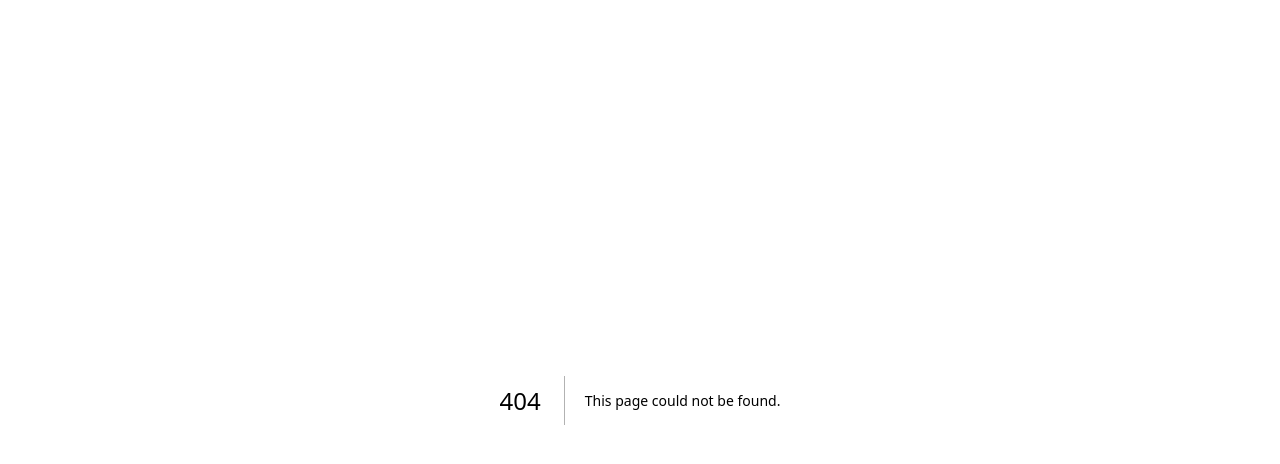
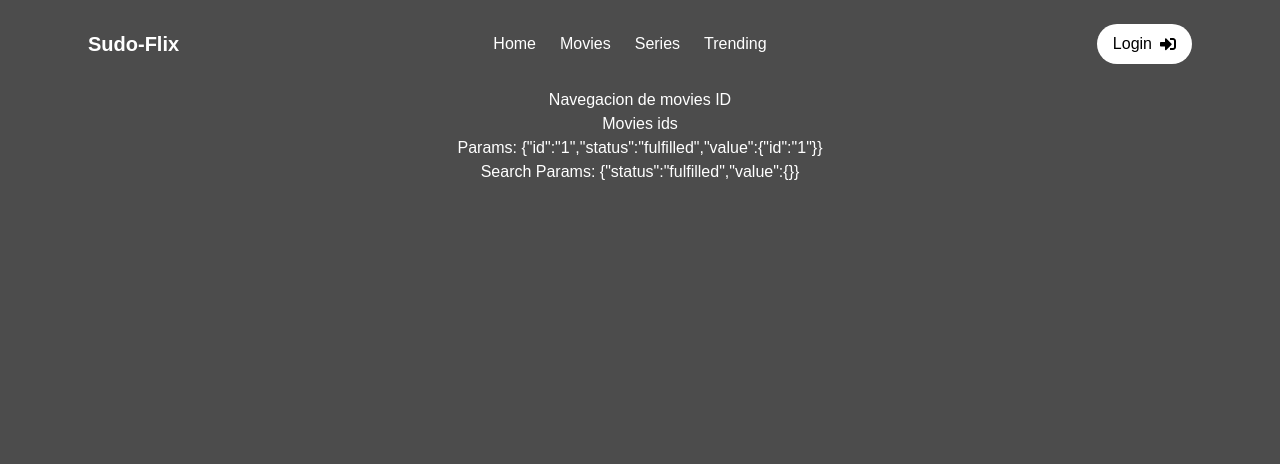
Before and after one commit to AndresDiagoM/movie-nextjs-app, a Next.js app: page /movies/1 in a window 1280 px wide. Before the commit this address had no page. Shown: the top 464 px of the page. Built offline with nearby package versions, Linux system fonts and the light colour scheme.

Commit message:
:construction: ClientLayout for background in navigation

```diff
--- /dev/null
+++ b/src/app/client_layout.tsx
@@ -0,0 +1,85 @@
+"use client";
+
+import localFont from "next/font/local";
+import Link from "next/link";
+import { usePathname } from "next/navigation";
+import { FaSignInAlt } from "react-icons/fa";
+import "./globals.css";
+
+// Fonts
+const geistSans = localFont({
+	src: "./fonts/GeistVF.woff",
+	variable: "--font-geist-sans",
+	weight: "100 900",
+});
+const geistMono = localFont({
+	src: "./fonts/GeistMonoVF.woff",
+	variable: "--font-geist-mono",
+	weight: "100 900",
+});
+
+export default function ClientLayout({
+	children,
+}: {
+	children: React.ReactNode;
+}) {
+	const pathname = usePathname();
+	const isHomePage = pathname === "/home";
+
+	return (
+		<div
+			className={`relative min-h-screen w-full flex flex-col bg-cover bg-center ${
+				geistSans.variable
+			} ${geistMono.variable} antialiased ${
+				isHomePage ? "bg-cover bg-center" : ""
+			}`}
+			style={isHomePage ? { backgroundImage: 'url("welcome.jpg")' } : {}}
+		>
+			{/* Overlay for darker background */}
+			<div className="absolute inset-0 bg-black opacity-70"></div>
+
+			{/* Content */}
+			<div className="relative z-10 text-center text-white px-4 w-full h-full">
+				<header>
+					<nav
+						className={`flex justify-between items-center p-6 w-full max-w-6xl mx-auto`}
+					>
+						<h1 className="text-xl font-bold">Sudo-Flix</h1>
+						<ul className="flex space-x-6">
+							<li>
+								<Link href="/home" className="hover:underline">
+									Home
+								</Link>
+							</li>
+							<li>
+								<Link href="/movies" className="hover:underline">
+									Movies
+								</Link>
+							</li>
+							<li>
+								<Link href="/series" className="hover:underline">
+									Series
+								</Link>
+							</li>
+							<li>
+								<Link href="/trending" className="hover:underline">
+									Trending
+								</Link>
+							</li>
+						</ul>
+						<div className="flex space-x-4 items-center">
+							<a
+								href="#blocks"
+								className="flex ml-4 bg-white text-black py-2 px-4 rounded-full hover:bg-gray-200"
+							>
+								Login
+								<FaSignInAlt className="ml-2 w-full py-1" size="24px" />
+							</a>
+						</div>
+					</nav>
+				</header>
+				{children}
+			</div>
+		</div>
+	);
+}
--- /dev/null
+++ b/src/app/home/layout.tsx
@@ -0,0 +1,19 @@
+import Link from "next/link";
+
+export default function Layout({
+	children,
+}: Readonly<{ children: React.ReactNode }>) {
+	return (
+		<main>
+			<nav>
+				<ul>
+					<li>
+						<Link href="/">Navegacion de home</Link>
+					</li>
+				</ul>
+			</nav>
+			{/* return children, its the content of the page */}
+			{children}
+		</main>
+	);
+}
--- /dev/null
+++ b/src/app/home/page.tsx
@@ -0,0 +1,16 @@
+import type { Metadata } from "next";
+import React from "react";
+
+export const metadata: Metadata = {
+	title: "Home",
+};
+
+const Home: React.FC = () => {
+	return (
+		<div>
+			<h2>Homepage of Sudo-flix</h2>
+		</div>
+	);
+};
+
+export default Home;
--- a/src/app/layout.tsx
+++ b/src/app/layout.tsx
@@ -1,7 +1,9 @@
 import type { Metadata } from "next";
 import localFont from "next/font/local";
+import ClientLayout from "./client_layout";
 import "./globals.css";
 
+// Fonts
 const geistSans = localFont({
 	src: "./fonts/GeistVF.woff",
 	variable: "--font-geist-sans",
@@ -14,7 +16,10 @@ const geistMono = localFont({
 });
 
 export const metadata: Metadata = {
-	title: "Create Next App",
+	title: {
+		template: "%s | Sudo-Flix",
+		default: "Sudo-Flix",
+	},
 	description: "Generated by create next app",
 };
 
@@ -25,10 +30,11 @@ export default function RootLayout({
 }>) {
 	return (
 		<html lang="en">
+			<head>{/* head is for meta tags, title, styles, scripts, etc. */}</head>
 			<body
 				className={`${geistSans.variable} ${geistMono.variable} antialiased`}
 			>
-				{children}
+				<ClientLayout>{children}</ClientLayout>
 			</body>
 		</html>
 	);
--- /dev/null
+++ b/src/app/movies/[id]/layout.tsx
@@ -0,0 +1,19 @@
+import Link from "next/link";
+
+export default function Layout({
+	children,
+}: Readonly<{ children: React.ReactNode }>) {
+	return (
+		<main>
+			<nav>
+				<ul>
+					<li>
+						<Link href="/">Navegacion de movies ID</Link>
+					</li>
+				</ul>
+			</nav>
+			{/* return children, its the content of the page */}
+			{children}
+		</main>
+	);
+}
--- /dev/null
+++ b/src/app/movies/[id]/page.tsx
@@ -0,0 +1,23 @@
+import type { Metadata } from "next";
+import React from "react";
+
+export const metadata: Metadata = {
+	title: "Movie",
+};
+
+interface MoviesIdProps {
+	params: { [key: string]: string };
+	searchParams: { [key: string]: string };
+}
+
+const MoviesId: React.FC<MoviesIdProps> = ({ params, searchParams }) => {
+	return (
+		<div>
+			<h2>Movies ids</h2>
+			<p>Params: {JSON.stringify(params)}</p>
+			<p>Search Params: {JSON.stringify(searchParams)}</p>
+		</div>
+	);
+};
+
+export default MoviesId;
--- /dev/null
+++ b/src/app/movies/page.tsx
@@ -0,0 +1,17 @@
+import React from "react";
+import type { Metadata } from "next";
+
+
+export const metadata: Metadata = {
+	title: "Movies",
+};
+
+const Movies: React.FC = () => {
+	return (
+		<div>
+			<h2>Movies</h2>
+		</div>
+	);
+};
+
+export default Movies;
```
Also changed, not shown: src/app/pages/welcome.tsx (+3 -22 lines).
